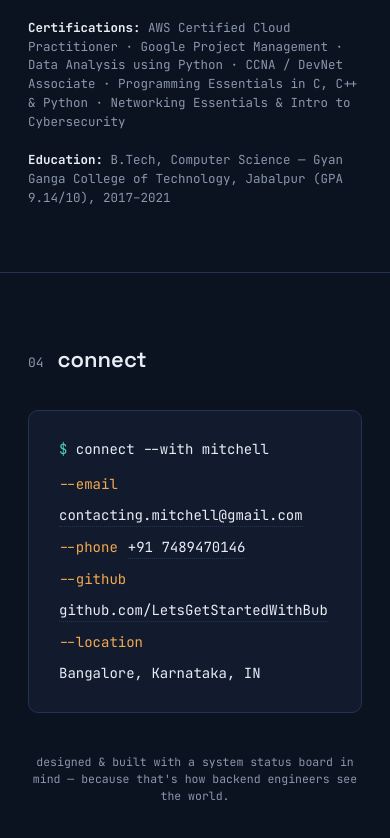
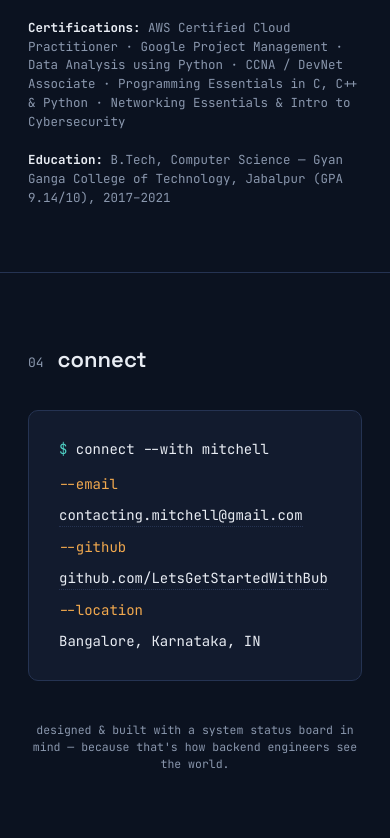
Before and after one commit to LetsGetStartedWithBub/mitchell-portfolio, a plain HTML site: page index.html in a window 390 px wide. Shown: the part 3522-4360 px from the top of the page. Drawn offline with Linux system fonts and the light colour scheme.

Commit message:
Remove phone contact information from index.html

```diff
--- a/index.html
+++ b/index.html
@@ -466,7 +466,6 @@
       <div class="term-line"><span class="term-prompt">$</span> <span class="term-cmd">connect --with mitchell</span></div>
       <div class="flags">
         <div class="flag-row"><span class="flag">--email</span><a class="flag-val" href="mailto:contacting.mitchell@gmail.com">contacting.mitchell@gmail.com</a></div>
-        <div class="flag-row"><span class="flag">--phone</span><a class="flag-val" href="tel:+917489470146">+91 7489470146</a></div>
         <div class="flag-row"><span class="flag">--github</span><a class="flag-val" href="https://github.com/LetsGetStartedWithBub" target="_blank" rel="noopener">github.com/LetsGetStartedWithBub</a></div>
         <div class="flag-row"><span class="flag">--location</span><span class="flag-val" style="border-bottom:none;">Bangalore, Karnataka, IN</span></div>
       </div>
```
